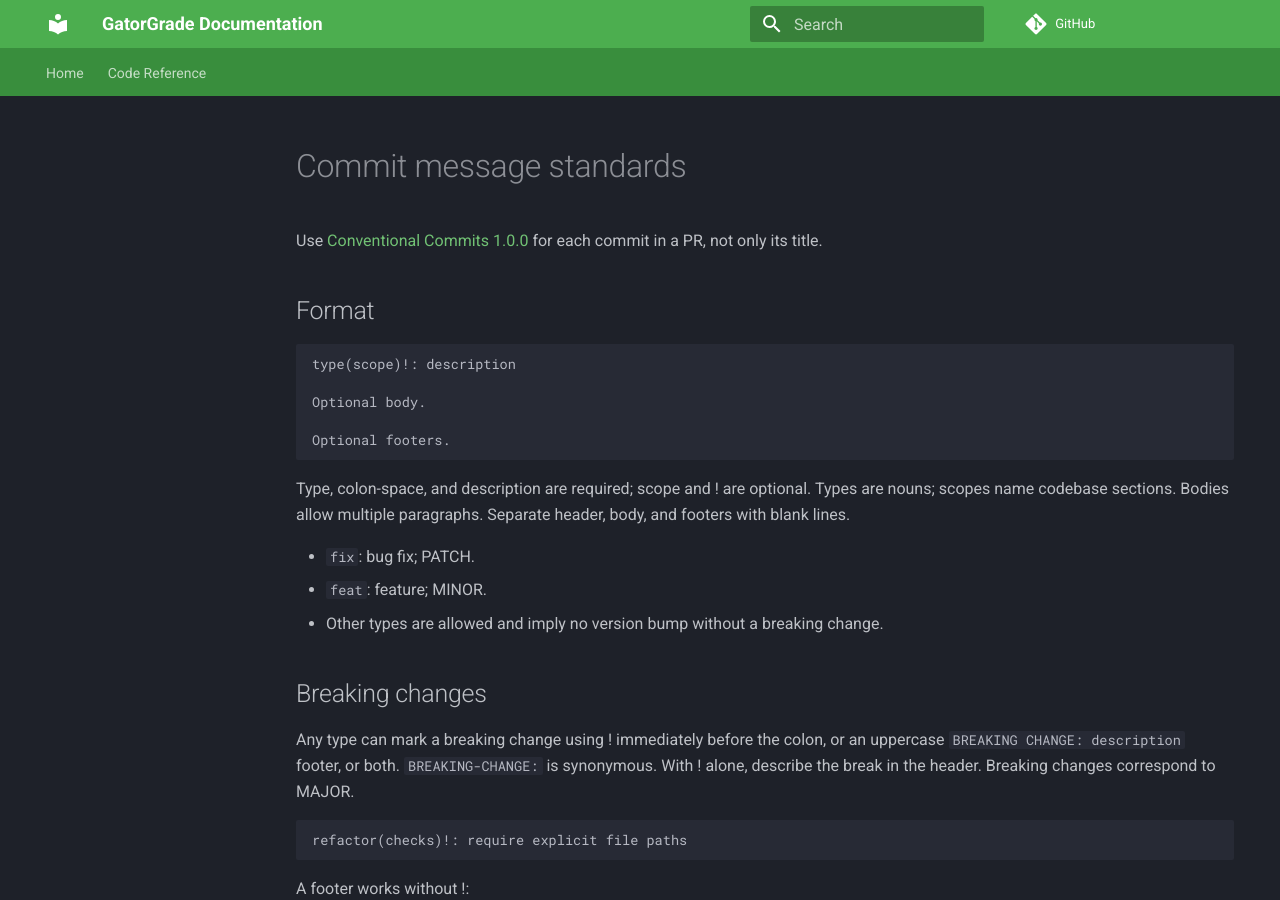
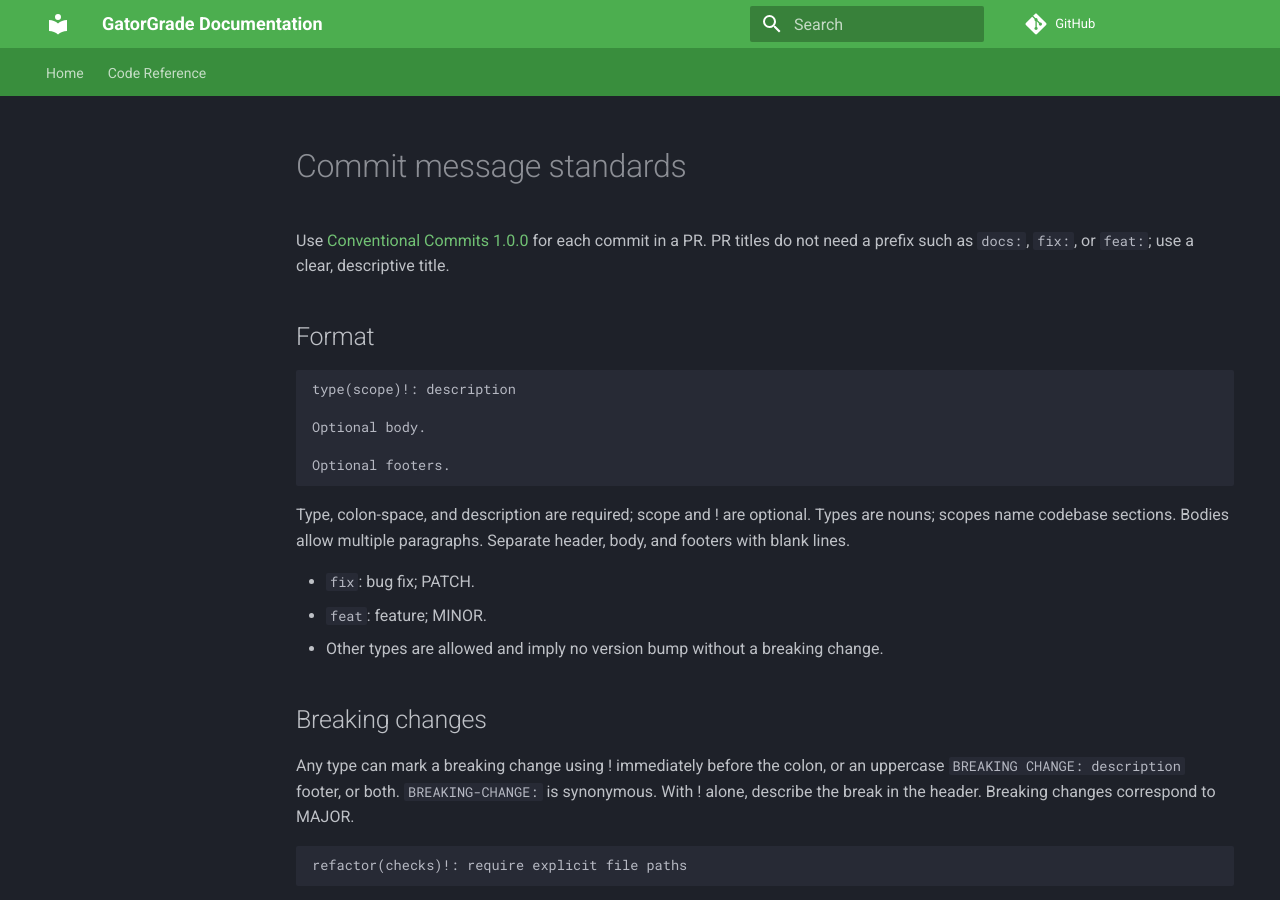
Before and after one commit to GatorEducator/gatorgrade, an MkDocs documentation site: the page built from docs/COMMIT_MESSAGES.md, in a window 1280 px wide and 900 px high. Built offline with MkDocs 1.6.1 and Material for MkDocs 9.7.7, drawn with Linux system fonts in a browser that asks for light colours; comment, search, counter and statistics services are not loaded.

Commit message:
docs: clarify that PR titles need no type prefix
Apply Conventional Commits to commit messages while explicitly
allowing descriptive PR titles without docs:, fix:, or feat:.
Existing CI checks commit messages only; workflows are unchanged.

Verified uv run task all (859 tests passed) and Markdown lint.
Codex revised the documentation and ran the verification commands.

AI-Assisted: Codex

```diff
--- a/docs/COMMIT_MESSAGES.md
+++ b/docs/COMMIT_MESSAGES.md
@@ -1,7 +1,8 @@
 # Commit message standards
 
-Use [Conventional Commits 1.0.0][spec] for each commit in a PR, not only its
-title.
+Use [Conventional Commits 1.0.0][spec] for each commit in a PR.
+PR titles do not need a prefix such as `docs:`, `fix:`, or `feat:`; use a
+clear, descriptive title.
 
 ## Format
 
```
